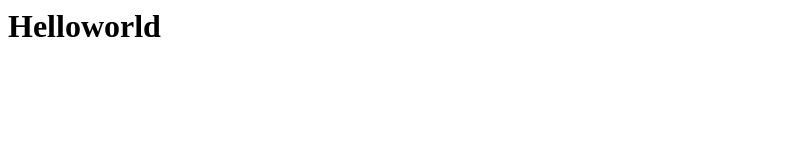
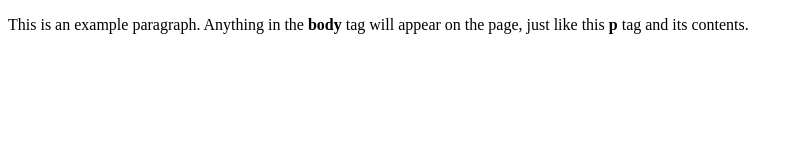
Before and after one commit to BiSHl/temp, a plain HTML site: page index.html in a window 1280 px wide. Shown: the whole page, without its empty margins (0-800 px from the left). Drawn offline with Linux system fonts and the light colour scheme.

Commit message:
Update index.html

```diff
--- a/index.html
+++ b/index.html
@@ -1,3 +1,9 @@
+<!doctype html>
 <html>
-  <h1>Helloworld</h1>
+  <head>
+    <title>This is the title of the webpage!</title>
+  </head>
+  <body>
+    <p>This is an example paragraph. Anything in the <strong>body</strong> tag will appear on the page, just like this <strong>p</strong> tag and its contents.</p>
+  </body>
 </html>
```
